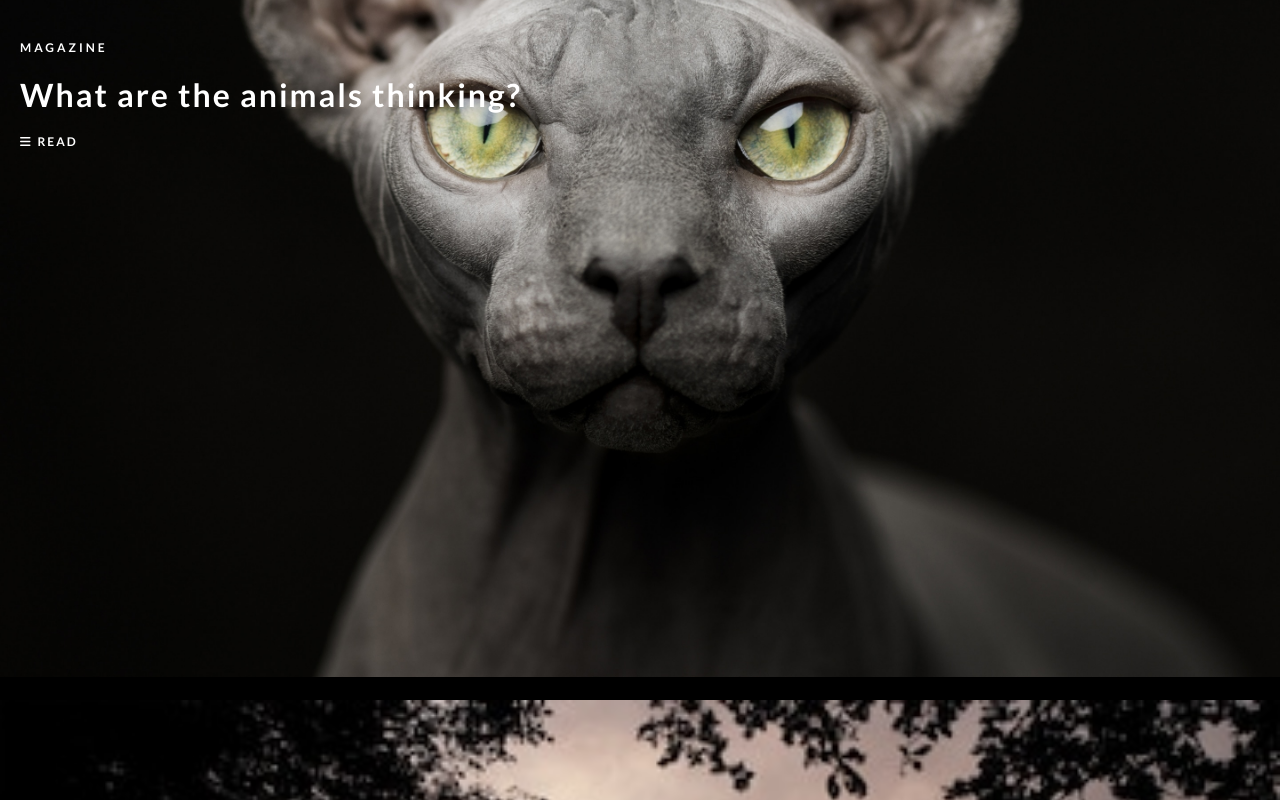
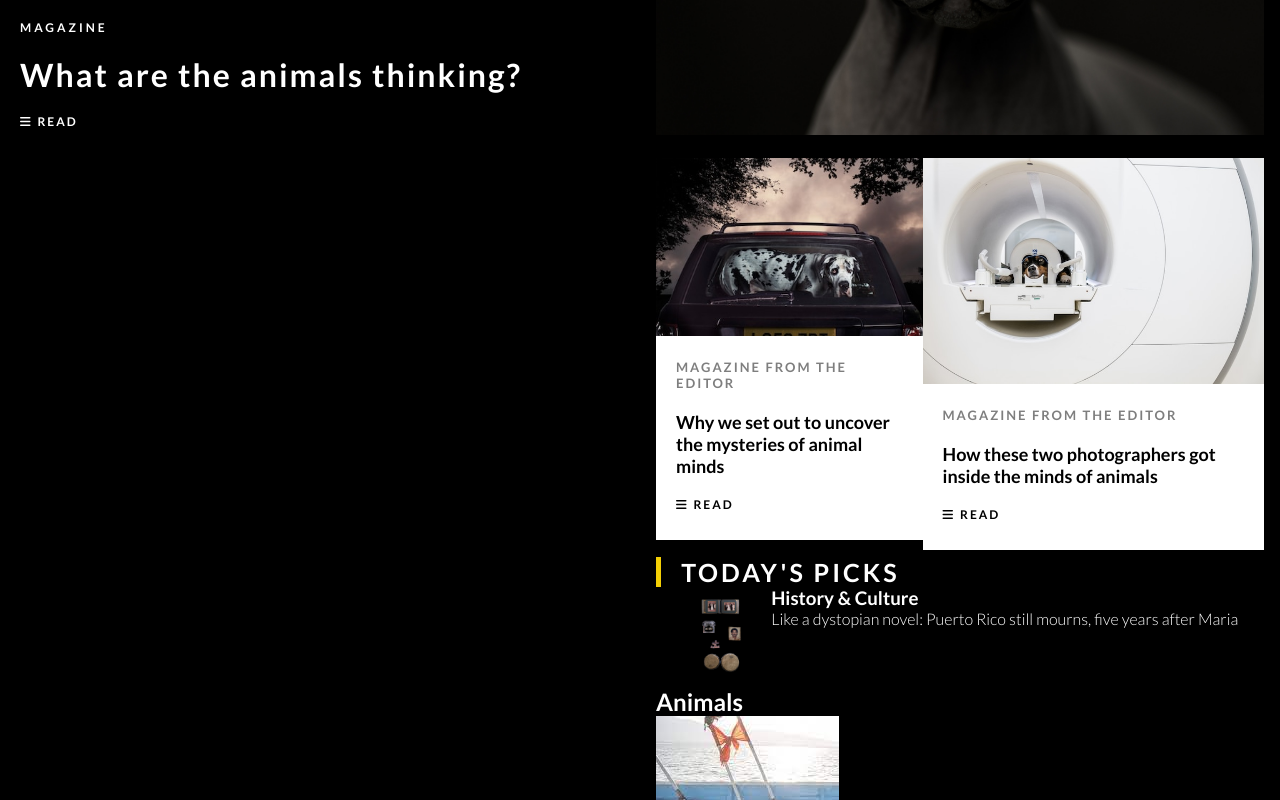
Before and after one commit to mcc808/NatGeoCh32, a plain HTML site: page index.html in a window 1280 px wide. Shown: the part 480-1280 px from the top of the page. Drawn offline with Linux system fonts and the light colour scheme.

Commit message:
changes to user view

```diff
--- a/index.html
+++ b/index.html
@@ -30,7 +30,7 @@
         </div>
     </header>
     <main>
-        <div class="news-container">
+        <div class="news-container container">
 
             <div class="main news">
 
@@ -44,6 +44,7 @@
 
             </div>
 
+            <div class="secondary-news-container">
                 <div class="secondary-news">
 
                     <img src="NATGEOCH32/img/dog1.jpg" alt="dog1">
@@ -65,16 +66,17 @@
                         <p>How these two photographers got inside the minds of animals</p>
                         <h4><i class="fa-solid fa-bars"></i>Read</h4>
                     </div>
-
+                </div>
             </div>
 
-            <div class="todays-container">
-                <h2>Todays Picks</h2>
+            <div class="todays-container container">
+                <h2>Today's Picks</h2>
                 <div class="pick-item">
                     <img src="NATGEOCH32/img/histNculture1.jpg" alt="hist1">
+                    <div>
                             <h3>History & Culture</h3>
-                    <p>Like a dystopian novel: Puerto Rico still mourns, five years after Maria
-                    </p>
+                            <p>Like a dystopian novel: Puerto Rico still  mourns, five years after Maria</p>
+                    </div>
                 </div>
             </div>
 
--- a/mystyle.css
+++ b/mystyle.css
@@ -18,6 +18,19 @@ img{
 a{
     text-decoration: none;
 }
+.container{
+    width: 95%;
+    margin-right: auto;
+    margin-left: auto;
+}
+@media(min-width:768px){
+    main{
+        width: 50%;
+        margin-left: auto;
+        margin-right: 100;
+    }
+}
+
 /*menu*/
 .menu-navigation{
     display:flex;
@@ -35,6 +48,23 @@ a{
 }
 .link-search,.link-news,.link-menu{
     display: none;
+}
+@media(min-width:768px){
+    .img-complete{
+        display: block;
+    }
+    .img-frame{
+        display: none;
+    }
+    .link-search{
+        display: inline-block;
+    }
+    .link-news{
+        display: inline-block;
+    }
+    .link-menu{
+        display: inline-block;
+    }
 }
 .link-login{
     color: black;
@@ -62,6 +92,7 @@ a{
     background-color: var(--primary);
     color:black;
 }
+
 /*header*/
 header{
     display: flex;
@@ -103,13 +134,20 @@ div.border{
     margin-right: 47%;
     margin-left: 47%;
 }
+
 /*main news section*/
+@media(min-width:768px){
+    main{
+        display: flex;
+        flex-direction: row-reverse;
+    }
+}
 .main-news{
     position: relative;
 }
 .main-news-text{
     position: absolute;
-    top:520px;
+    top:500px;
     left: 20px;
 }
 .main-news-text h3{
@@ -133,27 +171,46 @@ div.border{
 .main-news-text i{
     margin-right: 5px;
 }
+
 /*secondary news*/
+@media(min-width:768px){
+    .secondary-news-container{
+        display:flex;
+        justify-content: space-between;
+    }
+}
 .secondary-news{
     margin-bottom: 7px;
     position: relative;
+    overflow: hidden;
+}
+@media(min-width:768px){
+    .secondary-news{
+        width: 250;
+        height: 350;
+    }
 }
 .secondary-news img{
     min-width: 100%;
     margin-top: 20px;
+}
+.secondary-news:hover img{
+    transform: scale(1.1);
+    border-bottom: 5px solid rgb(244, 208, 5);
+    cursor: pointer;
 }
 .secondary-news-text{
     background-color: white;
     color:black;
     margin-top: -3px;
     padding: 20px;
-    border-top: 5px solid rgb(244, 208, 5);
+
 }
 .secondary-news-text h3{
     text-transform: uppercase;
     font-size: small;
     margin-bottom: 20px;
-    margin-top: -3px;
+    margin-top: 3px;
     letter-spacing: 2px;
     opacity: 0.5;
 }
@@ -172,3 +229,36 @@ div.border{
 .secondary-news-text i{
     margin-right: 5px;
 }
+
+/*today section*/
+.todays-container h2{
+    font-size: 25px;
+    text-transform: uppercase;
+    letter-spacing: 3px;
+    border-left: 5px solid rgb(244, 208, 5);
+    padding-left: 20px;
+    margin-left: -15px;
+}
+.pick-item{
+    display: flex;
+}
+.pick-item img{
+    width: 100px;
+}
+
+
+
+
+
+
+
+
+
+
+
+
+
+@media(min-width:768px){
+
+
+}
```
Also changed, not shown: forms.html (added, +19 -0 lines), practice.css (added, +20 -0 lines), practice.html (added, +28 -0 lines). Lines whose indentation alone changed are shown as unchanged.
